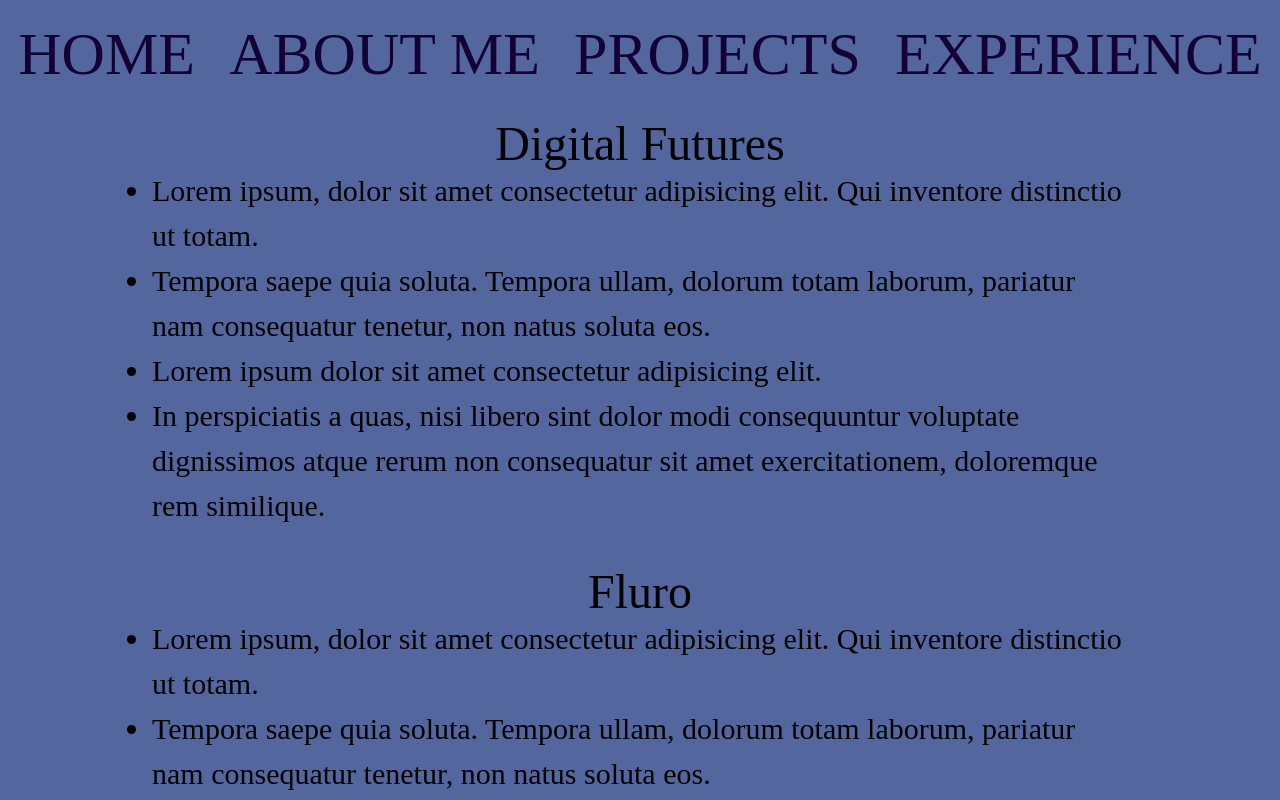
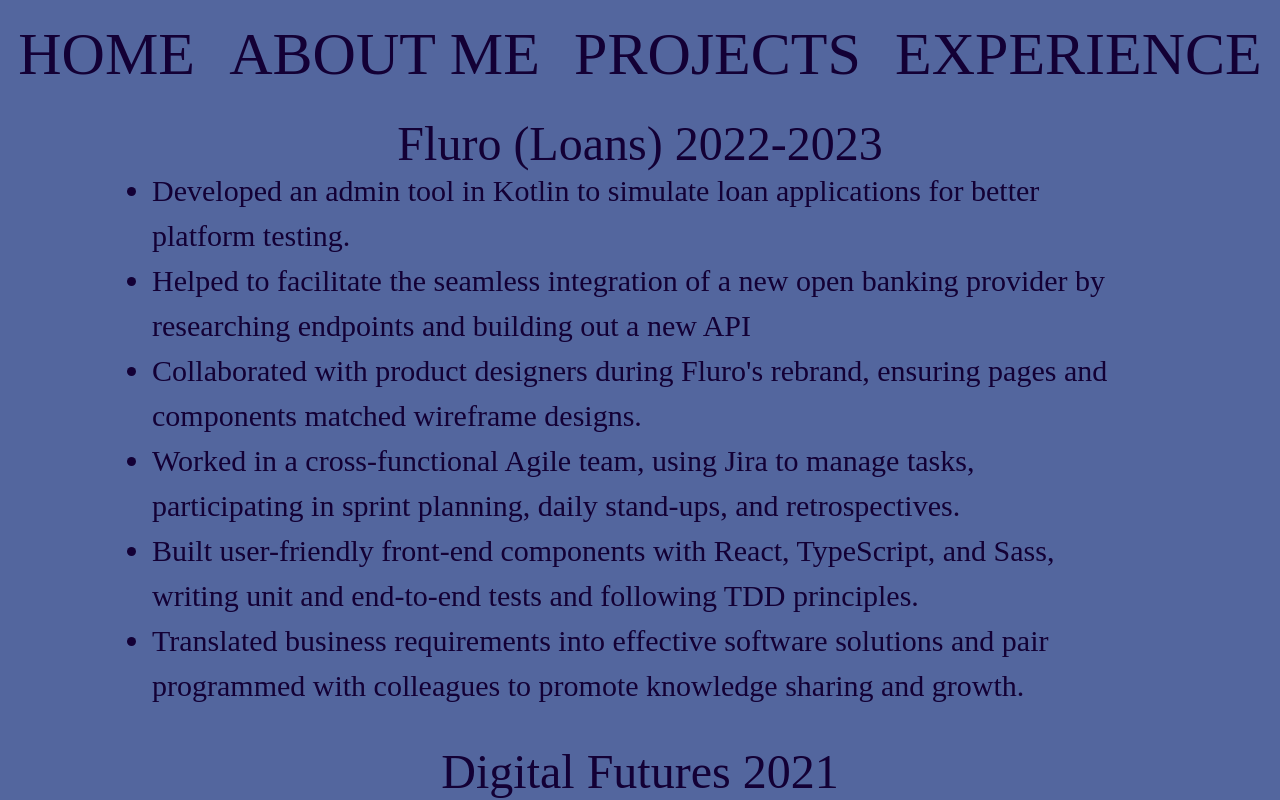
Before and after one commit to hanna-98/hanna-portfolio, a React (Vite) app: page /experience in a window 1280 px wide. Shown: the top 800 px of the page. Built offline with nearby package versions, Linux system fonts and the light colour scheme; a web font is replaced by a local one.

Commit message:
Add first draft of content for each page

```diff
--- a/index.html
+++ b/index.html
@@ -12,7 +12,7 @@
       rel="stylesheet"
     />
     <meta name="viewport" content="width=device-width, initial-scale=1.0" />
-    <title>Hanna Dawit</title>
+    <title>Hanna Dawit [BETA]</title>
   </head>
   <body>
     <div id="root"></div>
--- a/src/components/About.tsx
+++ b/src/components/About.tsx
@@ -2,26 +2,29 @@
 
 export default function About() {
   return (
-    <div className="flex flex-col align-middle">
+    <div className="text-textColour flex flex-col align-middle">
       <Navigation />
       <div className="m-4 mt-8 px-16">
         <p className="pb-6">
-          Lorem ipsum, dolor sit amet consectetur adipisicing elit. Quo,
-          architecto placeat totam harum aspernatur voluptatem pariatur?
-          Eveniet, recusandae. Sequi earum necessitatibus quidem cupiditate
-          deserunt labore incidunt eligendi repudiandae ut tempora.
+          Hi! I'm Hanna. I am a mathematician turned software engineer based in
+          London. I specialise in building intuitive front-end applications
+          using React, TypeScript and CSS.
         </p>
         <p className="pb-6">
-          Lorem ipsum, dolor sit amet consectetur adipisicing elit. Quo,
-          architecto placeat totam harum aspernatur voluptatem pariatur?
-          Eveniet, recusandae. Sequi earum necessitatibus quidem cupiditate
-          deserunt labore incidunt eligendi repudiandae ut tempora.
+          My journey into tech started with an intensive course at the Digital
+          Futures Academy, where I mastered four years of degree-level content
+          in just 12 weeks. Since then, I’ve gained hands-on experience building
+          admin tools, integrating with third-party APIs, and contributing to
+          various different projects.
         </p>
         <p className="pb-6">
-          Lorem ipsum, dolor sit amet consectetur adipisicing elit. Quo,
-          architecto placeat totam harum aspernatur voluptatem pariatur?
-          Eveniet, recusandae. Sequi earum necessitatibus quidem cupiditate
-          deserunt labore incidunt eligendi repudiandae ut tempora.
+          I’m passionate about creating tools that make life easier for users
+          and working with companies that strive for good, whether that’s
+          promoting sustainability or increasing financial accessibility.
+        </p>
+        <p>
+          I’m always eager to learn and grow, and I’m excited about
+          collaborating on meaningful projects in the near future.
         </p>
       </div>
     </div>
--- a/src/components/Experience.tsx
+++ b/src/components/Experience.tsx
@@ -4,43 +4,60 @@
   return (
     <div className="flex flex-col">
       <Navigation />
-      <div className="m-8 px-10">
+      <div className="text-textColour m-8 px-10">
         <div className="flex flex-col pb-10">
-          <h2 className="text-center text-5xl">Digital Futures</h2>
+          <h2 className="text-center text-5xl">Fluro (Loans) 2022-2023</h2>
           <ul className="flex list-disc flex-col px-20">
             <li>
-              Lorem ipsum, dolor sit amet consectetur adipisicing elit. Qui
-              inventore distinctio ut totam.
+              Developed an admin tool in Kotlin to simulate loan applications
+              for better platform testing.
             </li>
             <li>
-              Tempora saepe quia soluta. Tempora ullam, dolorum totam laborum,
-              pariatur nam consequatur tenetur, non natus soluta eos.
+              Helped to facilitate the seamless integration of a new open
+              banking provider by researching endpoints and building out a new
+              API
             </li>
-            <li>Lorem ipsum dolor sit amet consectetur adipisicing elit.</li>
             <li>
-              In perspiciatis a quas, nisi libero sint dolor modi consequuntur
-              voluptate dignissimos atque rerum non consequatur sit amet
-              exercitationem, doloremque rem similique.
+              Collaborated with product designers during Fluro's rebrand,
+              ensuring pages and components matched wireframe designs.
+            </li>
+            <li>
+              Worked in a cross-functional Agile team, using Jira to manage
+              tasks, participating in sprint planning, daily stand-ups, and
+              retrospectives.
+            </li>
+            <li>
+              Built user-friendly front-end components with React, TypeScript,
+              and Sass, writing unit and end-to-end tests and following TDD
+              principles.
+            </li>
+            <li>
+              Translated business requirements into effective software solutions
+              and pair programmed with colleagues to promote knowledge sharing
+              and growth.
             </li>
           </ul>
         </div>
 
         <div className="flex flex-col pb-10">
-          <h2 className="text-center text-5xl">Fluro</h2>
+          <h2 className="text-center text-5xl">Digital Futures 2021</h2>
           <ul className="flex list-disc flex-col px-20">
             <li>
-              Lorem ipsum, dolor sit amet consectetur adipisicing elit. Qui
-              inventore distinctio ut totam.
+              Completed an intensive 12-week program, transitioning to a
+              full-time software engineer role and contributing to internal and
+              client-facing platforms.
             </li>
             <li>
-              Tempora saepe quia soluta. Tempora ullam, dolorum totam laborum,
-              pariatur nam consequatur tenetur, non natus soluta eos.
+              Built and maintained front-end applications, applying knowledge of
+              React, TypeScript, and user-centred design.
             </li>
-            <li>Lorem ipsum dolor sit amet consectetur adipisicing elit.</li>
-            <li>In perspiciatis a quas, nisi libero sint dolor modi</li>
             <li>
-              Lorem ipsum, dolor sit amet consectetur adipisicing elit. Qui
-              inventore distinctio ut totam.
+              Efficiently managed data with GraphQL, Hasura, and PostgreSQL
+            </li>
+            <li>Automated workflows using GitHub Actions for CI/CD.</li>
+            <li>
+              Deployed scalable cloud functions with Google Cloud Platform
+              (GCP), ensuring scalability and reliability.
             </li>
           </ul>
         </div>
--- a/src/components/Navigation.tsx
+++ b/src/components/Navigation.tsx
@@ -2,25 +2,25 @@
 
 export default function Navigation() {
   return (
-    <Navbar className="bg-globalBg sticky top-0 z-10 flex h-20 justify-center border-blue-950 pb-16 pt-6">
+    <Navbar className="sticky top-0 z-10 flex h-20 justify-center border-blue-950 bg-globalBg pb-16 pt-6">
       <Navbar.Collapse className="flex justify-center">
-        <Navbar.Link className="navbar-link text-6xl text-navbarText" href="/">
+        <Navbar.Link className="navbar-link text-textColour text-6xl" href="/">
           HOME
         </Navbar.Link>
         <Navbar.Link
-          className="navbar-link text-6xl text-navbarText"
+          className="navbar-link text-textColour text-6xl"
           href="/about-me"
         >
           ABOUT ME
         </Navbar.Link>
         <Navbar.Link
-          className="navbar-link text-6xl text-navbarText"
+          className="navbar-link text-textColour text-6xl"
           href="/projects"
         >
           PROJECTS
         </Navbar.Link>
         <Navbar.Link
-          className="navbar-link text-6xl text-navbarText"
+          className="navbar-link text-textColour text-6xl"
           href="/experience"
         >
           EXPERIENCE
--- a/src/components/Projects.tsx
+++ b/src/components/Projects.tsx
@@ -4,17 +4,17 @@
   return (
     <div className="flex flex-col">
       <Navigation />
-      <div className="mx-4 flex justify-evenly p-4">
+      <div className="text-textColour mx-4 flex justify-evenly p-4">
         <div className="m-2 flex flex-col p-4">
           <div className="flex justify-center">
             <img className="size-24" src={projectIcon} />
           </div>
           <h2 className="pb-2 text-center text-4xl">TasteQuest</h2>
           <p className="px-6 text-center text-2xl">
-            Lorem ipsum dolor sit amet consectetur adipisicing elit. Nam vero
-            dolorum esse laborum sunt nihil id repellat omnis necessitatibus
-            tenetur minima ipsum enim repudiandae, sequi ea incidunt, blanditiis
-            vitae atque!
+            A dynamic food exploration app built with React, TypeScript, and a
+            custom REST API. The project features responsive design, seamless
+            user interactions, and robust backend integration to deliver
+            personalised cuisine recommendations.
           </p>
         </div>
         <div className="m-2 flex flex-col p-4">
@@ -23,10 +23,9 @@
           </div>
           <h2 className="pb-2 text-center text-4xl">Rock, paper, scissors</h2>
           <p className="px-6 text-center text-2xl">
-            Lorem ipsum dolor sit amet consectetur adipisicing elit. Nam vero
-            dolorum esse laborum sunt nihil id repellat omnis necessitatibus
-            tenetur minima ipsum enim repudiandae, sequi ea incidunt, blanditiis
-            vitae atque!
+            Single-player game built with Node.js, Express and CSS. Players
+            compete against the computer, with the game implementing the classic
+            rules and providing a simple, interactive experience.
           </p>
         </div>
         <div className="m-2 flex flex-col p-4">
@@ -35,10 +34,9 @@
           </div>
           <h2 className=" pb-2 text-center text-4xl">Wordle</h2>
           <p className="px-6 text-center text-2xl">
-            Lorem ipsum dolor sit amet consectetur adipisicing elit. Nam vero
-            dolorum esse laborum sunt nihil id repellat omnis necessitatibus
-            tenetur minima ipsum enim repudiandae, sequi ea incidunt, blanditiis
-            vitae atque!
+            A reproduction of the NYT Wordle game, built with React and styled
+            with CSS. The project includes interactive gameplay, dynamic
+            feedback for guesses, and a responsive design.
           </p>
         </div>
       </div>
--- a/src/components/Title.tsx
+++ b/src/components/Title.tsx
@@ -3,8 +3,8 @@
 
 export default function Title() {
   return (
-    <div className="w-computerWidth relative flex justify-center">
-      <h1 className="title-text text-titleSize absolute mt-32 text-titleText">
+    <div className="relative flex w-computerWidth justify-center">
+      <h1 className="title-text text-textColour absolute mt-32 text-titleSize">
         HANNA DAWIT
       </h1>
       <div className="toggle-container">
--- a/tailwind.config.js
+++ b/tailwind.config.js
@@ -7,8 +7,7 @@
     extend: {
       colors: {
         globalBg: "#53669e",
-        navbarText: "#130035",
-        titleText: "#130035",
+        textColour: "#130035",
       },
       fontSize: {
         titleSize: "84px",
```
